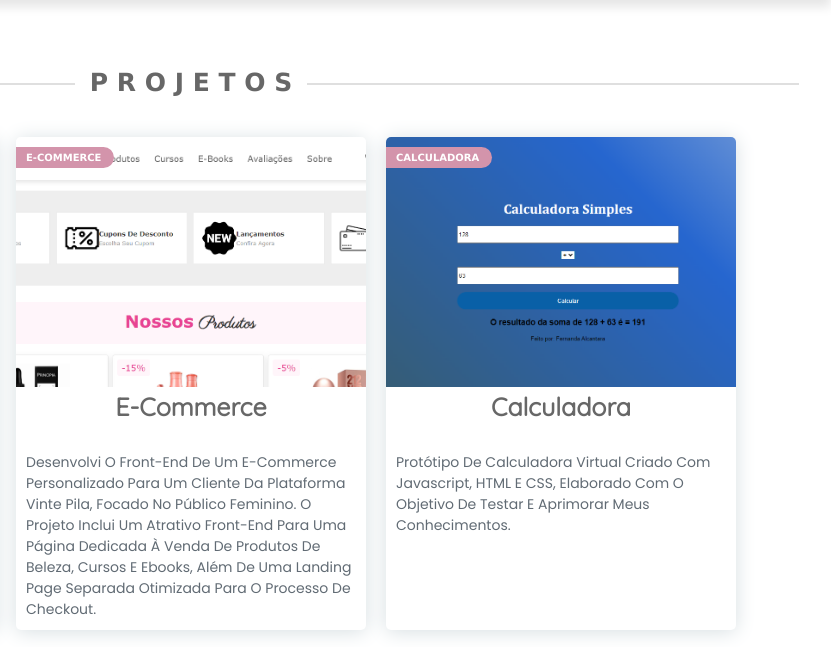
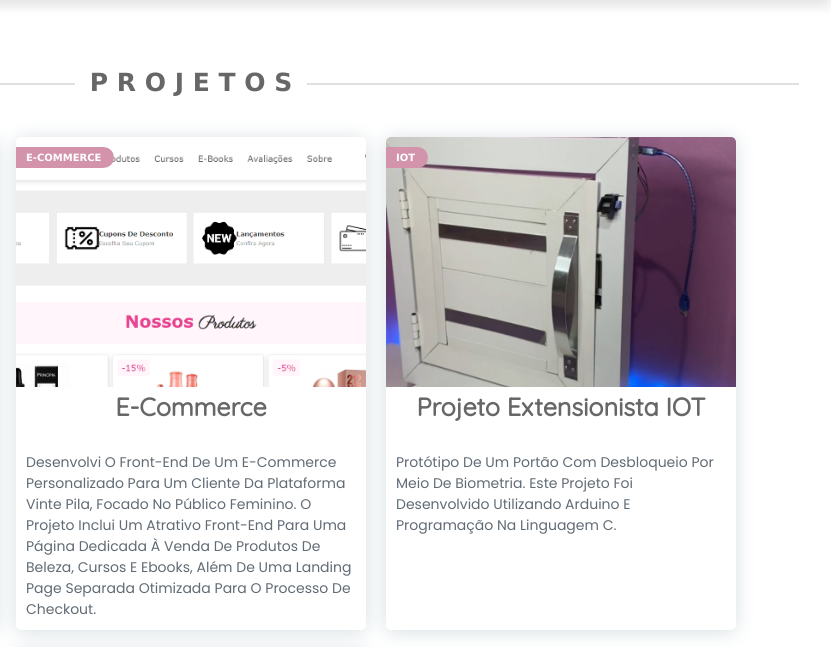
Before and after one commit to FernandaAlcantara24/Portfolio, a plain HTML site: page index.html in a window 1280 px wide. Shown: the part 962-1609 px from the top of the page, 449-1280 px from the left. Drawn offline with nearby package versions, Linux system fonts and the light colour scheme.

Commit message:
update 01/02/2024

```diff
--- a/index.html
+++ b/index.html
@@ -62,13 +62,23 @@
         <div class="card">
             <div class="card-banner">
               <a class="category-tag" href="https://fernandaalcantara24.github.io/E-commerce/" target="_blank">E-commerce</a>
-              <img class="banner-img" src='img/e-commerce.png' alt=''>
+              <img class="banner-img" src='img/e-commerce.png' alt='e-commerce'>
             </div>
             <div class="card-body">
               <h2 class="project-title">E-commerce</h2>
               <p class="project-description">Desenvolvi o front-end de um e-commerce personalizado para um cliente da plataforma Vinte Pila, focado no público feminino. O projeto inclui um atrativo front-end para uma página dedicada à venda de produtos de beleza, cursos e ebooks, além de uma landing page separada otimizada para o processo de checkout.</p>
           </div>
         </div>
+        <div class="card">
+          <div class="card-banner">
+            <a class="category-tag" href="https://youtu.be/lftAtgdXWOs?si=uxs6gfUsHWuk-hLg" target="_blank">IOT</a>
+            <img class="banner-img" src='img/projeto_iot.jpeg' alt='projeto de iot'>
+          </div>
+          <div class="card-body">
+            <h2 class="project-title">Projeto extensionista IOT</h2>
+            <p class="project-description">Protótipo de um portão com desbloqueio por meio de biometria. Este projeto foi desenvolvido utilizando Arduino e programação na linguagem C.</p>
+        </div>
+      </div>
         <div class="card">
             <div class="card-banner">
               <a class="category-tag" href="https://github.com/FernandaAlcantara24/Calculadora-2.0" target="_blank">Calculadora</a>
```
Also changed, not shown: img/projeto_iot.jpeg (added).
